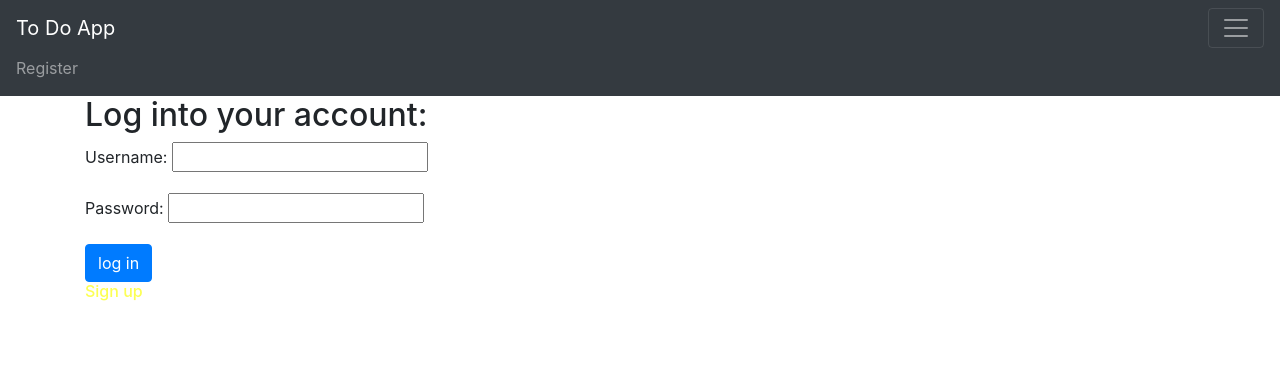
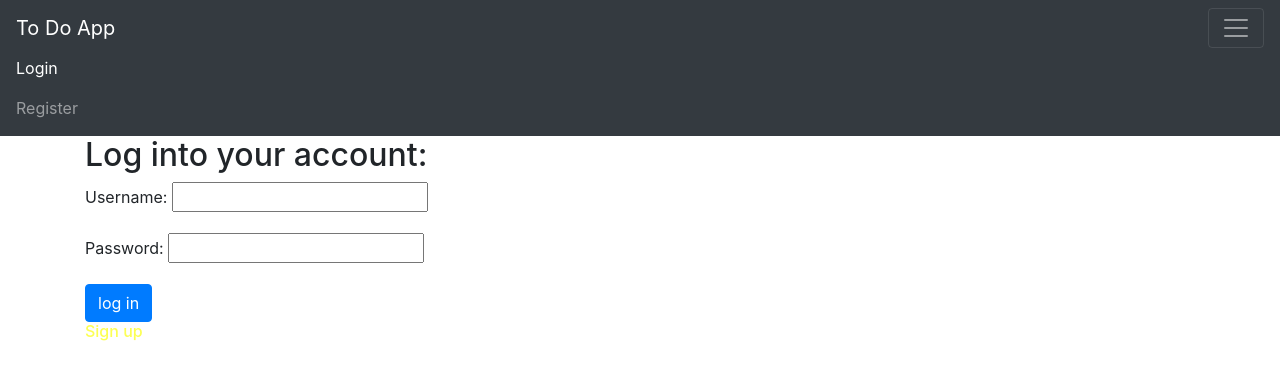
Before and after one commit to Jameslynx/task-manager, a Django app: page /accounts/login/ in a window 1280 px wide, after a click that opens the changed part. Shown: the top 380 px of the page. Run offline with Django 3.2, Linux system fonts and the light colour scheme; some libraries are stand-ins or nearby versions.

Commit message:
Login update

```diff
--- a/templates/base.html
+++ b/templates/base.html
@@ -18,13 +18,13 @@
       <div class="collapse navbar-collapse" id="navbarNav">
         <ul class="navbar-nav">
           {% if not request.user.is_authenticated %}
-            <li class="nav-item">
-            <a class="nav-link" href="{% url 'accounts:register' %}">Register</a>
-            </li>
-        {% else %}
             <li class="nav-item active">
             <a class="nav-link" href="{% url 'accounts:login' %}">Login<span class="sr-only">(current)</span></a>
             </li>
+            <li class="nav-item">
+            <a class="nav-link" href="{% url 'accounts:register' %}">Register<span class="sr-only">(current)</span></a>
+            </li>
+        {% else %}
             <li class="nav-item">
             <a class="nav-link" href="{% url 'accounts:logout' %}">Logout</a>
             </li>
```
